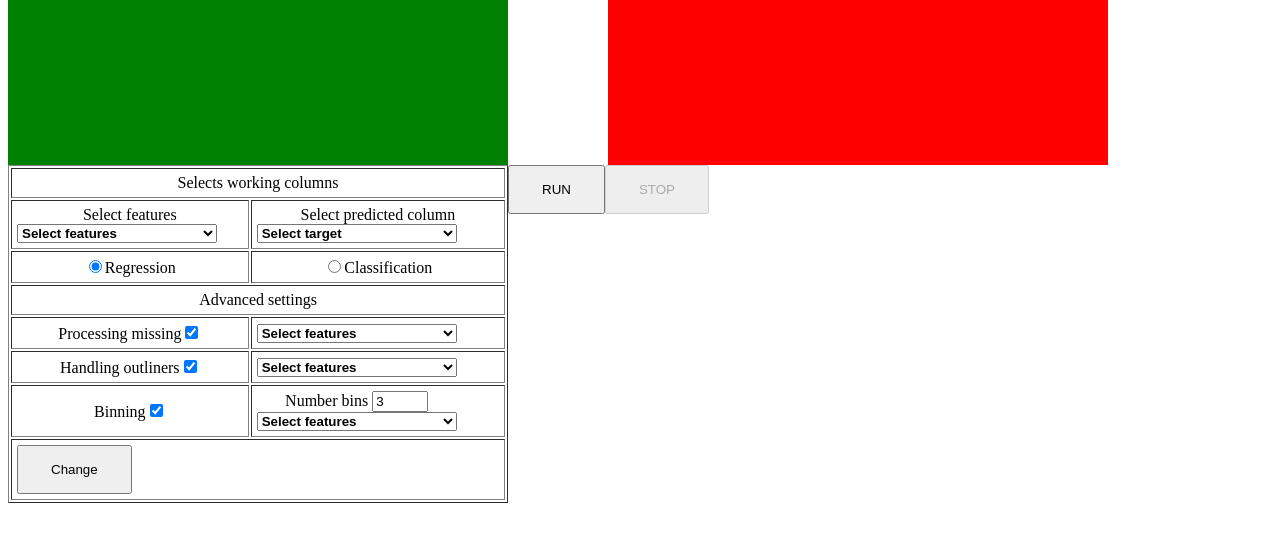
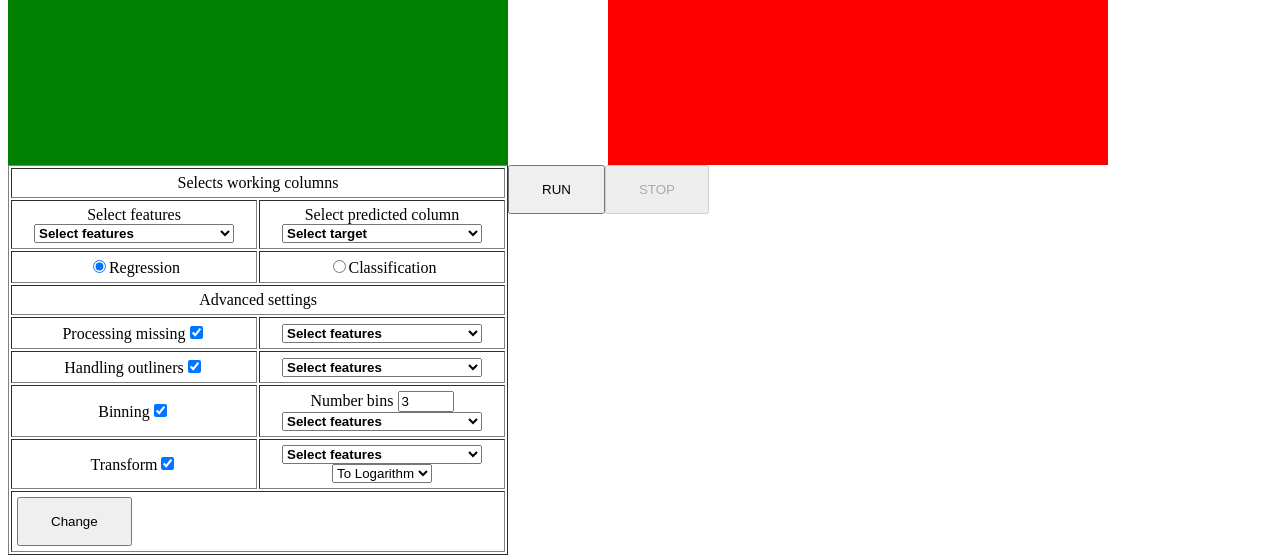
Before and after one commit to kejndan/CourseWork, a Django app: template best_solution/myapp/templates/myapp/processing.html in a window 1280 px wide. Shown: the part 343-898 px from the top of the page. Before the commit the page ends 846 px from the top, so only its background shows below. Run offline with Django 3.2, Linux system fonts and the light colour scheme; the template is opened without the code that fills it, so the values that code supplies are empty.

Commit message:
Add transform

```diff
--- a/best_solution/myapp/static/myapp/script.js
+++ b/best_solution/myapp/static/myapp/script.js
@@ -142,6 +142,20 @@ function showCheckboxesBinning() {
   }
 }
 
+var expanded_checkboxes_for_transform = false;
+function showCheckboxesTransform() {
+  var checkboxes = document.getElementById("checkboxes_for_transform");
+  if ($('#on_transform').is(':checked')) {
+      if (!expanded_checkboxes_for_transform) {
+          checkboxes.style.display = "block";
+          expanded_checkboxes_for_transform = true;
+      } else {
+          checkboxes.style.display = "none";
+          expanded_checkboxes_for_transform = false;
+      }
+  }
+}
+
 $(function() {
 $("#check_all_features").change(function(){
     $('.checkbox_features').prop('checked', $(this).is(':checked'));
@@ -155,7 +169,19 @@ $("#check_all_preprocessing").change(function(){
 });
 
 $(function() {
+$("#check_all_handling_outliners").change(function(){
+    $('.checkbox_handling_outliners').prop('checked', $(this).is(':checked'));
+});
+});
+
+$(function() {
 $("#check_all_binning").change(function(){
     $('.checkbox_binning').prop('checked', $(this).is(':checked'));
 });
 });
+
+$(function() {
+$("#check_all_transform").change(function(){
+    $('.checkbox_transform').prop('checked', $(this).is(':checked'));
+});
+});
--- a/best_solution/myapp/static/myapp/styles.css
+++ b/best_solution/myapp/static/myapp/styles.css
@@ -32,7 +32,7 @@
 }
 .multiselect {
     width: 200px;
-    float: left;
+    /*float: left;*/
 }
 
 .selectBox {
@@ -129,6 +129,21 @@
   background-color: #1e90ff;
 }
 
+#checkboxes_for_transform {
+    display: none;
+    border: 1px #dadada solid;
+    overflow: auto;
+    height: 200px;
+}
+
+#checkboxes_for_transform label {
+  display: block;
+}
+
+#checkboxes_for_transform label:hover {
+  background-color: #1e90ff;
+}
+
 #type_task {
     float: left;
 }
--- a/best_solution/myapp/templates/myapp/processing.html
+++ b/best_solution/myapp/templates/myapp/processing.html
@@ -193,7 +193,39 @@
                     </div>
                     </div></td>
             </tr>
+{#            transform#}
+            <tr>
+                <td align="center">
+                    <label>Transform<input type="checkbox" id="on_transform"
+                    name="on_transform" checked></label>
 
+                </td>
+                <td align="center">
+                    <div class="multiselect">
+                    <div class="selectBox" onclick="showCheckboxesTransform()">
+                        <select>
+                            <option>Select features</option>
+                        </select>
+                        <div class="overSelect"></div>
+                    </div>
+                    <div id="checkboxes_for_transform">
+                        <label><input type="checkbox" id="check_all_transform" checked> Select all</label>
+                        {% for col, val in status_checkboxes.items %}
+                        <label>
+                                <input type="checkbox" class="checkbox_transform" name="checks_transform[]"
+                                       value="{{ forloop.counter }}"
+                                    {%if val %}checked="checked"{% endif %}/>
+                                {{col}}
+                        </label>
+                        {% endfor %}
+                    </div>
+                    </div>
+                    <select name="type_transform">
+                        <option>To Logarithm</option>
+                        <option>To box-cox</option>
+                    </select>
+                </td>
+            </tr>
             <tr><td colspan="2" align="center"><input type="submit" class="btn" value="Change" id="start_btn"></td></tr>
 
         </table>
--- a/best_solution/preprocessing_data/log_transformation.py
+++ b/best_solution/preprocessing_data/log_transformation.py
@@ -7,7 +7,6 @@ def to_log(data, arg=10, only_positive=False):
     if only_positive:
         return np.log10(data)/np.log10(arg)
     else:
-        print(data+1)
         return np.log10(data+1)/np.log10(arg)
 
 
```
Also changed, not shown: best_solution/myapp/views.py (+16 -1 lines).
